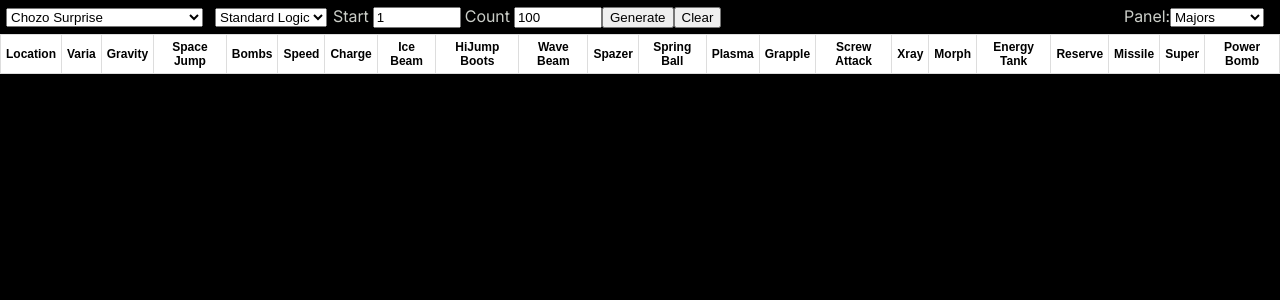
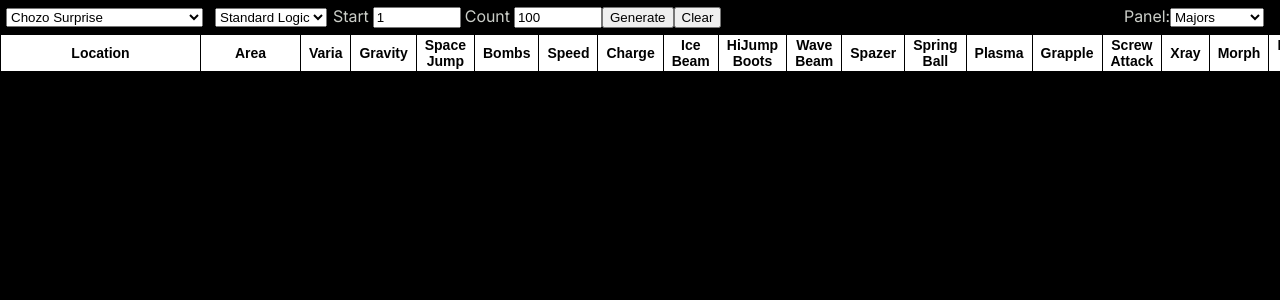
Before and after one commit to dashrando/dash-randomizer, a Next.js app in the folder apps/web/: page /stats in a window 1280 px wide. Shown: the top 300 px of the page. Built offline with nearby package versions, Linux system fonts and the light colour scheme.

Commit message:
more work on stats

```diff
--- a/apps/web/app/stats/majors.module.css
+++ b/apps/web/app/stats/majors.module.css
@@ -28,3 +28,40 @@ tr.header > th {
 .gray_cell {
   background-color: lightgrey;
 }
+
+table.majors {
+  font-family: Arial, Helvetica, sans-serif;
+  background-color: white;
+  color: black;
+  font-size: 14px;
+  border-spacing: 0;
+  border-collapse: collapse;
+}
+
+table.majors td {
+  border-style: solid;
+  border-width: 1px;
+  border-color: black;
+  margin: 0px;
+  border-collapse: collapse;
+  text-align: center;
+  padding: 2px;
+}
+
+table.majors th {
+  border-style: solid;
+  border-width: 1px;
+  border-color: black;
+  font-weight: bold;
+  margin: 0px;
+  border-collapse: collapse;
+  text-align: center;
+  padding: 2px 8px 2px 8px;
+}
+
+.location {
+  min-width: 200px;
+}
+.area {
+  min-width: 100px;
+}
--- a/apps/web/app/stats/majors.tsx
+++ b/apps/web/app/stats/majors.tsx
@@ -1,180 +1,142 @@
 "use client";
 
 import styles from "./majors.module.css";
-import { Item } from "core/data";
-import { ItemProgression } from "./page";
-import { getAllPresets } from "core";
-import { BeamMode, MajorDistributionMode } from "core/params";
+import { getAreaString, getLocations, Item, ItemNames } from "core/data";
+import { decodeItemLocations } from "core";
 
 type ColumnData = {
-  header: string;
-  itemType: number;
+  name: string;
+  type: number;
+  isMajor: boolean;
+  isDashItem: boolean;
 };
 
+const col = (name: string, type: number, isMajor = true, isDashItem = false) => {
+  return {
+    name,
+    type,
+    isMajor,
+    isDashItem
+  }
+}
+
 const allColumns: ColumnData[] = [
-  { header: "Heat Shield", itemType: Item.HeatShield },
-  { header: "Varia", itemType: Item.Varia },
-  { header: "Pressure Valve", itemType: Item.PressureValve },
-  { header: "Gravity", itemType: Item.Gravity },
-  { header: "Double Jump", itemType: Item.DoubleJump },
-  { header: "Space Jump", itemType: Item.SpaceJump },
-  { header: "Bombs", itemType: Item.Bombs },
-  { header: "Speed", itemType: Item.Speed },
-  { header: "Charge", itemType: Item.Charge },
-  { header: "Beam Upgrade", itemType: Item.BeamUpgrade },
-  { header: "Ice Beam", itemType: Item.Ice },
-  { header: "HiJump Boots", itemType: Item.HJB },
-  { header: "Wave Beam", itemType: Item.Wave },
-  { header: "Spazer", itemType: Item.Spazer },
-  { header: "Spring Ball", itemType: Item.SpringBall },
-  { header: "Plasma", itemType: Item.Plasma },
-  { header: "Grapple", itemType: Item.Grapple },
-  { header: "Screw Attack", itemType: Item.ScrewAttack },
-  { header: "Xray", itemType: Item.Xray },
-  { header: "Morph", itemType: Item.Morph },
-  { header: "Energy Tank", itemType: Item.EnergyTank },
-  { header: "Reserve", itemType: Item.Reserve },
-  { header: "Missile", itemType: Item.Missile },
-  { header: "Super", itemType: Item.Super },
-  { header: "Power Bomb", itemType: Item.PowerBomb },
+  col("Heat Shield", Item.HeatShield, true, true),
+  col("Varia", Item.Varia),
+  col("Pressure Valve", Item.PressureValve, true, true),
+  col("Gravity", Item.Gravity),
+  col("Double Jump", Item.DoubleJump, true, true),
+  col("Space Jump", Item.SpaceJump),
+  col("Bombs", Item.Bombs),
+  col("Speed", Item.Speed),
+  col("Charge", Item.Charge),
+  col("Beam Upgrade", Item.BeamUpgrade, true, true),
+  col("Ice Beam", Item.Ice),
+  col("HiJump Boots", Item.HJB),
+  col("Wave Beam", Item.Wave),
+  col("Spazer", Item.Spazer),
+  col("Spring Ball", Item.SpringBall),
+  col("Plasma", Item.Plasma),
+  col("Grapple", Item.Grapple),
+  col("Screw Attack", Item.ScrewAttack),
+  col("Xray", Item.Xray),
+  col("Morph", Item.Morph),
+  col("Energy Tank", Item.EnergyTank),
+  col("Reserve", Item.Reserve),
+  col("Missile", Item.Missile, false),
+  col("Super", Item.Super, false),
+  col("Power Bomb", Item.PowerBomb, false),
 ];
 
-type MajorRowData = {
-  locationName: string;
-  itemTypes: number[];
+export default function MajorItemTable({
+  encodedSeeds,
+}: {
+  encodedSeeds: Uint8Array[];
+}) {
+  const ALL_ITEMS = Object.values(Item)
+    .filter((i) => i > 0xc000)
+    .map((i) => {
+      return {
+        type: i as number,
+        name: ItemNames.get(i) as string
+      }
+    })
+  const locations = getLocations().sort((a, b) => a.address - b.address);
+
+  const itemCounts = locations.map((l) => {
+    return {
+      name: l.name,
+      area: l.area,
+      item: new Map(ALL_ITEMS.map((i) => [i.type, 0])),
+      hasMajors: false,
+      hasItems: false
     };
+  });
 
-function getColumns(preset: string) {
-  const presets = getAllPresets();
-  const data = presets.find(p => p.tags.includes(preset));
-  if (data == null) {
-    return [...allColumns];
+  encodedSeeds.forEach((s) => {
+    decodeItemLocations(s).forEach((v, i) => {
+      if (v.item === null) {
+        return;
       }
-  return [...allColumns].filter(c => {
-    if (c.header == "Charge" &&
-      data.settings.beamMode != BeamMode.Vanilla) {
+      const curr = itemCounts[i].item.get(v.item.type);
+      if (curr === undefined) {
+        return;
+      }
+      itemCounts[i].item.set(v.item.type, curr + 1);
+      itemCounts[i].hasItems = true;
+      if (v.item.isMajor) {
+        itemCounts[i].hasMajors = true;
+      }
+    });
+  });
+
+  const showDash = false, showMinors = false;
+  const columns = allColumns.filter((i) => {
+    if (!showMinors && !i.isMajor) {
       return false;
     }
-    if (c.header == "Beam Upgrade" &&
-      data.settings.beamMode == BeamMode.Vanilla) {
-      return false;
-    }
-    if (c.header == "Heat Shield" &&
-      !data.settings.extraItems.includes(Item.HeatShield)) {
-      return false;
-    }
-    if (c.header == "Pressure Valve" &&
-      !data.settings.extraItems.includes(Item.PressureValve)) {
-      return false;
-    }
-    if (c.header == "Double Jump" &&
-      !data.settings.extraItems.includes(Item.DoubleJump)) {
-      return false;
-    }
-    if ((c.header == "Missile" || c.header == "Super" ||
-      c.header == "Power Bomb") && data.settings.majorDistribution != MajorDistributionMode.Chozo) {
+    if (!showDash && i.isDashItem) {
       return false;
     }
     return true;
   })
+
+  return (
+    <table className={styles.majors}>
+      <tbody>
+        <tr>
+          <th className={styles.location}>Location</th>
+          <th className={styles.area}>Area</th>
+          {columns.map((i) => {
+            return <th key={i.name}>{i.name}</th>;
+          })}
+        </tr>
+        {itemCounts.map((i) => {
+          if (!showMinors && i.hasMajors === false) {
+            return <></>
+          }
+          return (
+            <tr key={i.name}>
+              <td>{i.name}</td>
+              <td>{getAreaString(i.area)}</td>
+              {columns.map((j, k) => {
+                const key = i.name + k.toString();
+                const count = i.item.get(j.type) as number;
+                if (count === 0) {
+                  return <td key={key} className={styles.gray_cell}></td>;
                 }
 
-function MajorItemHeader({
-  columns
-}: {
-  columns: ColumnData[];
-}) {
+                const percent = (100 * count) / encodedSeeds.length;
+                const cellColor = percent > 5 ? styles.tan_cell : "";
                 return (
-    <tr id="header">
-      <th key="location" className={styles.thin_border}>
-        Location
-      </th>
-      {columns.map((c) => (
-        <th key={c.header} className={styles.thin_border}>
-          {c.header}
-        </th>
-      ))}
-    </tr>
-  );
-}
-
-function MajorItemRow({
-  row = { locationName: "", itemTypes: [] },
-  numSeeds = 1,
-  columns = [],
-}: {
-  row: MajorRowData;
-  numSeeds: number;
-  columns: ColumnData[];
-}) {
-  return (
-    <tr className="majorItemRow">
-      <td
-        key={`location_${row.locationName}`}
-        id="location"
-        className={styles.thin_border}
-      >
-        {row.locationName}
-      </td>
-      {columns.map((c) => {
-        const count = row.itemTypes.filter((t) => t == c.itemType).length;
-        const percent = (count / numSeeds) * 100;
-        let rowStyle = styles.thin_border;
-        if (percent > 5) {
-          rowStyle += " " + styles.tan_cell;
-        } else if (percent == 0) {
-          rowStyle += " " + styles.gray_cell;
-        }
-        return (
-          <td key={`${c.header}_${row.locationName}`} className={rowStyle}>
-            {percent.toFixed(2) + "%"}
+                  <td key={key} className={cellColor}>
+                    {percent.toFixed(1)}%
                   </td>
                 );
               })}
             </tr>
           );
-}
-
-export default function MajorItemTable({
-  itemProgression,
-  preset
-}: {
-  itemProgression: ItemProgression[];
-  preset: string;
-}) {
-  const numSeeds = itemProgression.length;
-  let majorLocations: MajorRowData[] = [];
-  const columns = getColumns(preset);
-
-  itemProgression.forEach((p) => {
-    p.filter(c => c.isMajor).forEach((c) => {
-      const locationEntry = majorLocations.find(
-        (m) => m.locationName == c.locationName
-      );
-      if (locationEntry == undefined) {
-        majorLocations.push({
-          // copy string to avoid memory growth
-          locationName: c.locationName.slice(),
-          itemTypes: [c.itemType],
-        });
-      } else {
-        locationEntry.itemTypes.push(c.itemType);
-      }
-    });
-  });
-
-  majorLocations = majorLocations.sort((a, b) => {
-    return a.locationName.localeCompare(b.locationName);
-  });
-
-  return (
-    <table className={styles.legacy_style}>
-      <tbody>
-        <MajorItemHeader columns={columns} />
-        {majorLocations
-          .map((r) => (
-            <MajorItemRow key={r.locationName} row={r} numSeeds={numSeeds} columns={columns} />
-          ))}
+        })}
       </tbody>
     </table>
   );
--- a/apps/web/app/stats/page.tsx
+++ b/apps/web/app/stats/page.tsx
@@ -1,17 +1,12 @@
 "use client";
 
 import styles from "./page.module.css";
-import {
-  isAreaEdge,
-  isBossEdge,
-  generateSeed,
-} from "core/data";
+import { generateSeed } from "core/data";
 import { useState } from "react";
 import {
   computeCRC32,
-  getItemProgression,
+  encodeSeed,
   getPreset,
-  Graph,
   ItemLocation
 } from "core";
 import MajorItemTable from "./majors";
@@ -28,31 +23,10 @@ export type Params = {
   numSeeds: number;
 };
 
-type SeedStatus = {
-  progression: ItemProgression[];
-  bosses: Transition[];
-  areas: Transition[];
-  totalTime: number;
-};
-
-function getHash(status: SeedStatus) {
-  const all_data = []
-  const encoder = new TextEncoder();
-  let i = 0
-  while (i < status.progression.length - 10) {
-    const prog = JSON.stringify(status.progression.slice(i, 10))
-    const boss = JSON.stringify(status.bosses.slice(i * 4, 40))
-    const area = JSON.stringify(status.areas.slice(i * 16, 160))
-    const data = encoder.encode(prog + boss + area);
-    all_data.push(computeCRC32(data))
-    i += 10
-  }
-  const prog = JSON.stringify(status.progression.slice(i))
-  const boss = JSON.stringify(status.bosses.slice(i * 4))
-  const area = JSON.stringify(status.areas.slice(i * 16))
-  const data = encoder.encode(prog + boss + area);
-  all_data.push(computeCRC32(data))
-  return computeCRC32(all_data).toString(16).toUpperCase();
+function getHash(encodedSeeds: Uint8Array[]) {
+  const buffers = encodedSeeds.map(arr => Buffer.from(arr));
+  const combinedBuffer = Buffer.concat(buffers);
+  return computeCRC32(combinedBuffer).toString(16).toUpperCase();
 }
 
 const Parameters = ({ value, update }: { value: Params; update: any }) => {
@@ -72,16 +46,16 @@ const Parameters = ({ value, update }: { value: Params; update: any }) => {
           })
         }
       >
+        <option value="mm_area_shuffled">M/M Area Shuffled</option>
+        <option value="sgl24">SGL24 - M/M - Boss Surprise</option>
+        <option value="spring24">Spring 24 - Chozo Area</option>
         <option value="chozo_surprise">Chozo Surprise</option>
         <option value="surprise_surprise">Surprise Surprise</option>
         <option value="mm_area_surprise">MM Area Surprise</option>
         <option value="mm_surprise">MM Surprise</option>
-        <option value="spring24">Spring 24 - Chozo Area</option>
         <option value="chozo">Chozo</option>
         <option value="chozo_bozo">Chozo Bozo</option>
-        <option value="sgl24">SGL24 - M/M - Boss Surprise</option>
         <option value="sgl23">SGL23 - Full - Boss+Area</option>
-        <option value="recall_area_mm">Recall - M/M - Boss+Area</option>
         <option value="standard_mm">Standard - Major / Minor</option>
         <option value="standard_full">Standard - Full</option>
         <option value="recall_mm">Recall - Major / Minor</option>
@@ -153,95 +127,50 @@ export default function StatsPage() {
     numSeeds: 100,
   });
   const [panel, setPanel] = useState("majors");
-  const [status, setStatus] = useState<SeedStatus>({
-    progression: [],
-    bosses: [],
-    areas: [],
-    totalTime: 1,
+  const [encodedSeeds, setEncodedSeeds] = useState<Uint8Array[]>([]);
+  const [generateTimes, setGenerateTimes] = useState({
+    start: 0,
+    end: 0
   });
 
-  const generateSeeds = () => {
+  const generateSeeds = async () => {
     const { gameMode, logic, startSeed, numSeeds } = params;
     const endSeed = startSeed + numSeeds - 1;
-    clearResults();
 
     const preset = getPreset(gameMode);
     if (preset == undefined) {
       throw new Error(`Unknown preset: ${gameMode}`);
     }
 
-    for (let i = startSeed; i <= endSeed; i += 100) {
-      generateGraphFill(preset, logic, i, Math.min(endSeed, i + 99));
-    }
-  };
+    clearResults();
+    setGenerateTimes({ start: Date.now(), end: 0 });
 
-  const getAreaTransitions = (graph: Graph): Transition[] => {
-    return graph
-      .filter((n) => isAreaEdge(n))
-      .map((n) => {
-        return {
-          from: n.from.name.slice(),
-          to: n.to.name.slice(),
-        }
-      });
-  };
-
-  const getBossTransitions = (graph: Graph) => {
-    return graph
-      .filter((n) => isBossEdge(n) && n.from.name.startsWith("Exit_"))
-      .map((n) => {
-        return {
-          from: `${n.from.name}_${n.from.area}`,
-          to: `${n.to.name}`,
-        }
-      });
-  };
-
-  const generateGraphFill = async (
-    preset: any,
-    logic: any,
-    startSeed: number,
-    endSeed: number
-  ) => {
-    const progression: ItemProgression[] = [];
-    let bosses: Transition[] = [];
-    let areas: Transition[] = [];
-    const start = Date.now();
-
-    const options = preset.options;
+    const { settings, options } = preset;
     options.RelaxedLogic = logic == "relaxed";
 
+    const encoded: Uint8Array[] = [];
     for (let i = startSeed; i <= endSeed; i++) {
-      try {
-        const graph = generateSeed(i, preset.settings, options);
-        progression.push(getItemProgression(graph, preset.settings));
-        bosses = bosses.concat(getBossTransitions(graph));
-        areas = areas.concat(getAreaTransitions(graph));
-      } catch (e) {
-        console.log(e);
-        continue;
-      }
+      const graph = generateSeed(i, settings, options);
+      encoded.push(encodeSeed({ seed: i, settings, options }, graph));
     }
 
-    const delta = Date.now() - start;
-    setStatus((current: SeedStatus) => {
-      return {
-        progression: current.progression.concat(progression),
-        bosses: current.bosses.concat(bosses),
-        areas: current.areas.concat(areas),
-        totalTime: current.totalTime + delta,
-      };
-    });
+    updateResults(encoded);
   };
 
   const clearResults = () => {
-    setStatus({
-      progression: [],
-      bosses: [],
-      areas: [],
-      totalTime: 1,
+    setEncodedSeeds([]);
+    setGenerateTimes({ start: 0, end: 0 });
+  };
+
+  const updateResults = (encoded: Uint8Array[]) => {
+    setEncodedSeeds(encoded);
+    setGenerateTimes((current) => {
+      return {
+        start: current.start,
+        end: Date.now()
+      }
     });
-  };
+  }
 
   const updateParams = (newParams: Params) => {
     if (newParams.gameMode != params.gameMode) {
@@ -249,6 +178,10 @@ export default function StatsPage() {
     }
     setParams(newParams);
   };
+
+  const totalTime = generateTimes.end - generateTimes.start;
+  const seedCount = encodedSeeds.length;
+  const n1 = (n: number) => n.toFixed(1);
 
   return (
     <div id="stats">
@@ -266,12 +199,13 @@ export default function StatsPage() {
           id="clear_table"
           onClick={clearResults}
         />
-        <span id="action_status" style={{ paddingLeft: '8px' }}>
-          {status.progression.length <= 0
-            ? ""
-            : `${status.progression.length} seeds ${status.totalTime}ms [ ${(
-                status.totalTime / status.progression.length
-              ).toFixed(1)}ms avg] ${getHash(status)}`}
+        <span id="action_status" style={{ paddingLeft: "8px" }}>
+          {totalTime < 0 ? (
+            'Generating...'
+          ) : totalTime === 0 ? '' : (
+            `${seedCount} seeds ${totalTime}ms [ ${n1(totalTime / seedCount)}
+              ms avg] ${getHash(encodedSeeds)}`
+          )}
         </span>
         <span id="right_side" className={styles.right_side}>
           <span className={styles.panel_selector}>
@@ -292,17 +226,21 @@ export default function StatsPage() {
       </div>
       <div id="stats_panel" className={styles.stats_panel}>
         {panel == "majors" && (
-          <MajorItemTable itemProgression={status.progression} preset={params.gameMode}/>
+          <MajorItemTable encodedSeeds={encodedSeeds} />
         )}
-        {panel == "areas" && (
-          <AreaDoorTable areas={status.areas} bosses={status.bosses} seeds={status.progression.length} />
-        )}
-        {panel == "progression" && (
+        {/*panel == "areas" && (
+          <AreaDoorTable
+            areas={status.areas}
+            bosses={status.bosses}
+            seeds={status.progression.length}
+          />
+        )*/}
+        {/*panel == "progression" && (
           <ProgressionStats itemProgression={status.progression} />
-        )}
-        {panel == "noteworthy" && (
+        )*/}
+        {/*panel == "noteworthy" && (
           <NoteworthyStats itemProgression={status.progression} />
-        )}
+        )*/}
       </div>
     </div>
   );
--- a/packages/core/data.ts
+++ b/packages/core/data.ts
@@ -1,7 +1,7 @@
 export { createLoadout } from "./lib/loadout";
 export { generateSeed } from "./lib/graph/fill";
 export * from "./data/doors";
-export { Item, ItemNames, minorItem } from "./lib/items";
+export { Item, ItemNames, majorItem, minorItem } from "./lib/items";
 export { getLocations, Area, Location, getAreaString } from "./lib/locations";
 export { SeasonEdgeUpdates } from "./lib/graph/data/season/edges";
 
```
Also changed, not shown: packages/stats/index.ts (+16 -3 lines), packages/stats/lib/validate.ts (+7 -1 lines), 1 other file (tests, documents, lock files or other folders). Lines whose indentation alone changed are shown as unchanged.
